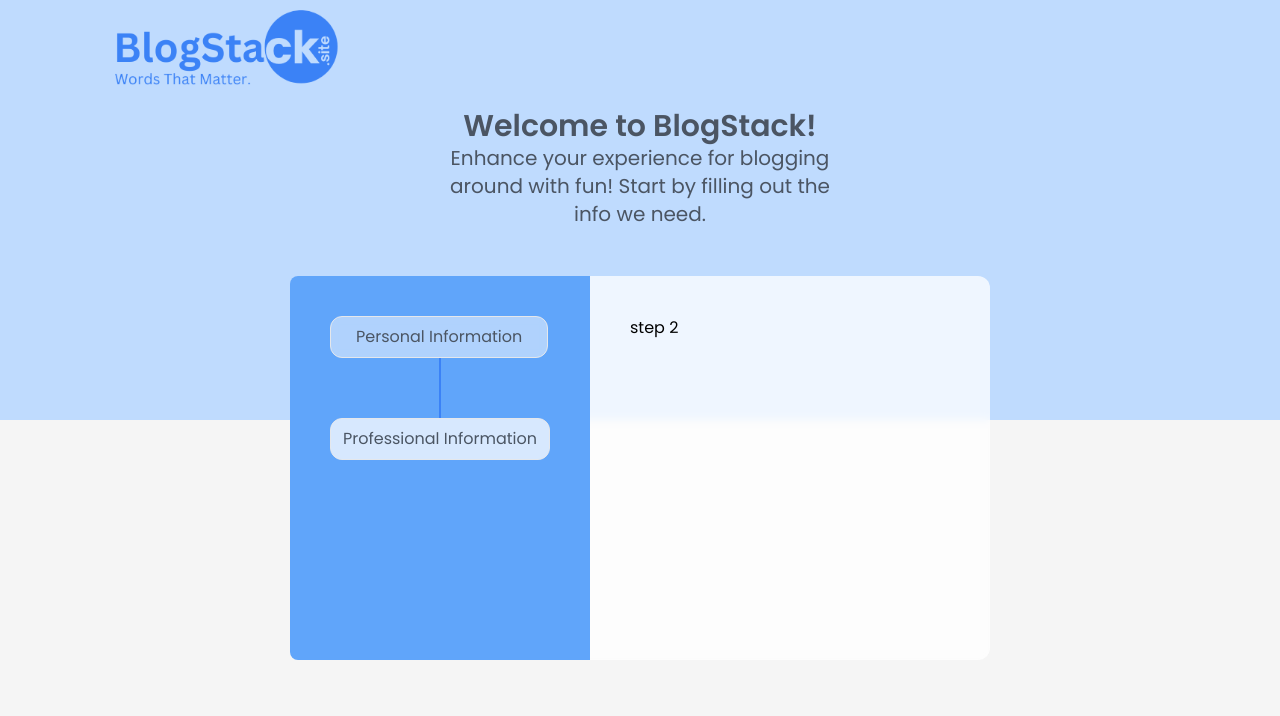
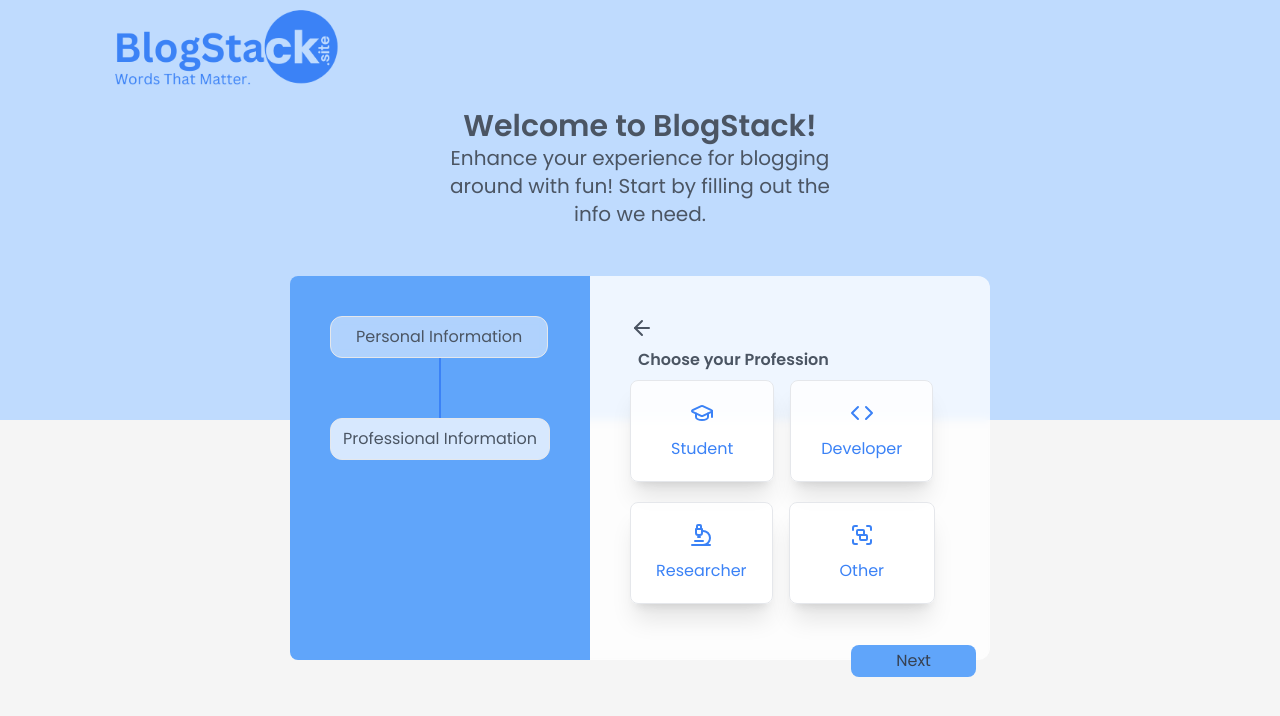
Before and after one commit to shivaraj110/BlogStack, a React (Vite) app: page /onboard in a window 1280 px wide. Both pictures are taken after a click on the button "Next". Shown: the top 716 px of the page. Built offline with nearby package versions, Linux system fonts and the light colour scheme; no server answers; the HTML template or start-up script is replaced by a standard one.

Commit message:
onboard page on progress

```diff
--- a/src/pages/Onboard.tsx
+++ b/src/pages/Onboard.tsx
@@ -1,3 +1,12 @@
+import {
+  ArrowLeft,
+  Code,
+  GraduationCap,
+  Group,
+  GroupIcon,
+  LucideGroup,
+  Microscope,
+} from "lucide-react";
 import { useState } from "react";
 
 export default function Onboard() {
@@ -90,16 +99,55 @@ export default function Onboard() {
                     {" "}
                     Next
                   </button>
-                  {step > 1 ? (
-                    <div>
-                      <button className="bg-blue-500">back</button>
-                    </div>
-                  ) : null}
                 </div>
               </div>
             </div>
           ) : (
-            <div>step 2</div>
+            <div className="">
+              {step > 1 ? (
+                <div>
+                  <ArrowLeft
+                    className="text-gray-600 cursor-pointer"
+                    onClick={() => {
+                      setStep(step - 1);
+                    }}
+                  />
+                </div>
+              ) : null}
+              <div className="text-gray-600 font-semibold p-2">
+                Choose your Profession
+              </div>
+              <div className="flex gap-4">
+                <div className="bg-white/80 flex justify-center shadow-xl gap-3  flex-col py-5 w-fit px-10 rounded-lg border cursor-pointer text-blue-500">
+                  <GraduationCap className="mx-auto" />
+                  <p className="">Student</p>
+                </div>
+                <div className="bg-white/80 flex justify-center shadow-xl  gap-3 flex-col py-5 w-fit px-[30px] rounded-lg border cursor-pointer text-blue-500">
+                  <Code className="mx-auto" />
+                  <p className="">Developer</p>
+                </div>
+              </div>{" "}
+              <div className="flex gap-4 pt-5">
+                <div className="bg-white/80 flex justify-center shadow-xl  gap-3  flex-col py-5 w-fit px-[25px] rounded-lg border cursor-pointer text-blue-500">
+                  <Microscope className="mx-auto" />
+                  <p className="">Researcher</p>
+                </div>
+                <div className="bg-white/80 flex justify-center shadow-xl gap-3 flex-col py-5 w-fit px-[50px] rounded-lg border cursor-pointer text-blue-500">
+                  <LucideGroup className="mx-auto" />
+                  <p className="">Other</p>
+                </div>
+              </div>
+              <div className=" flex justify-end pt-[40.5px]">
+                <button
+                  onClick={() => {
+                    setStep(step + 1);
+                  }}
+                  className="bg-blue-400 w-[125px] p-1 translate-x-[41px] text-gray-700 rounded-lg">
+                  {" "}
+                  Next
+                </button>
+              </div>
+            </div>
           )}
         </div>
       </div>
```
